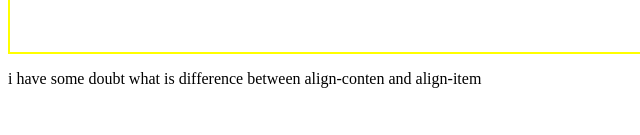
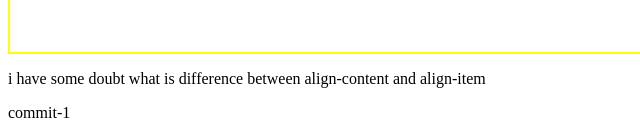
Before and after one commit to jegini-lokesh/flex-justify-content-and-aligin-item, a plain HTML site: page index.html in a window 1280 px wide. Shown: the part 1572-1707 px from the top of the page, 0-640 px from the left. Before the commit the page ends 1676 px from the top, so only its background shows below. Drawn offline with Linux system fonts and the light colour scheme.

Commit message:
commit-1

```diff
--- a/index.html
+++ b/index.html
@@ -22,7 +22,8 @@
         <div class="box1">2</div>
         <div class="box1">3</div>
     </div>
-    <p>i have some doubt what is difference between align-conten and align-item</p>
+    <p>i have some doubt what is difference between align-content and align-item</p>
+    <p>commit-1</p>
 </body>
 
 </html>
```
